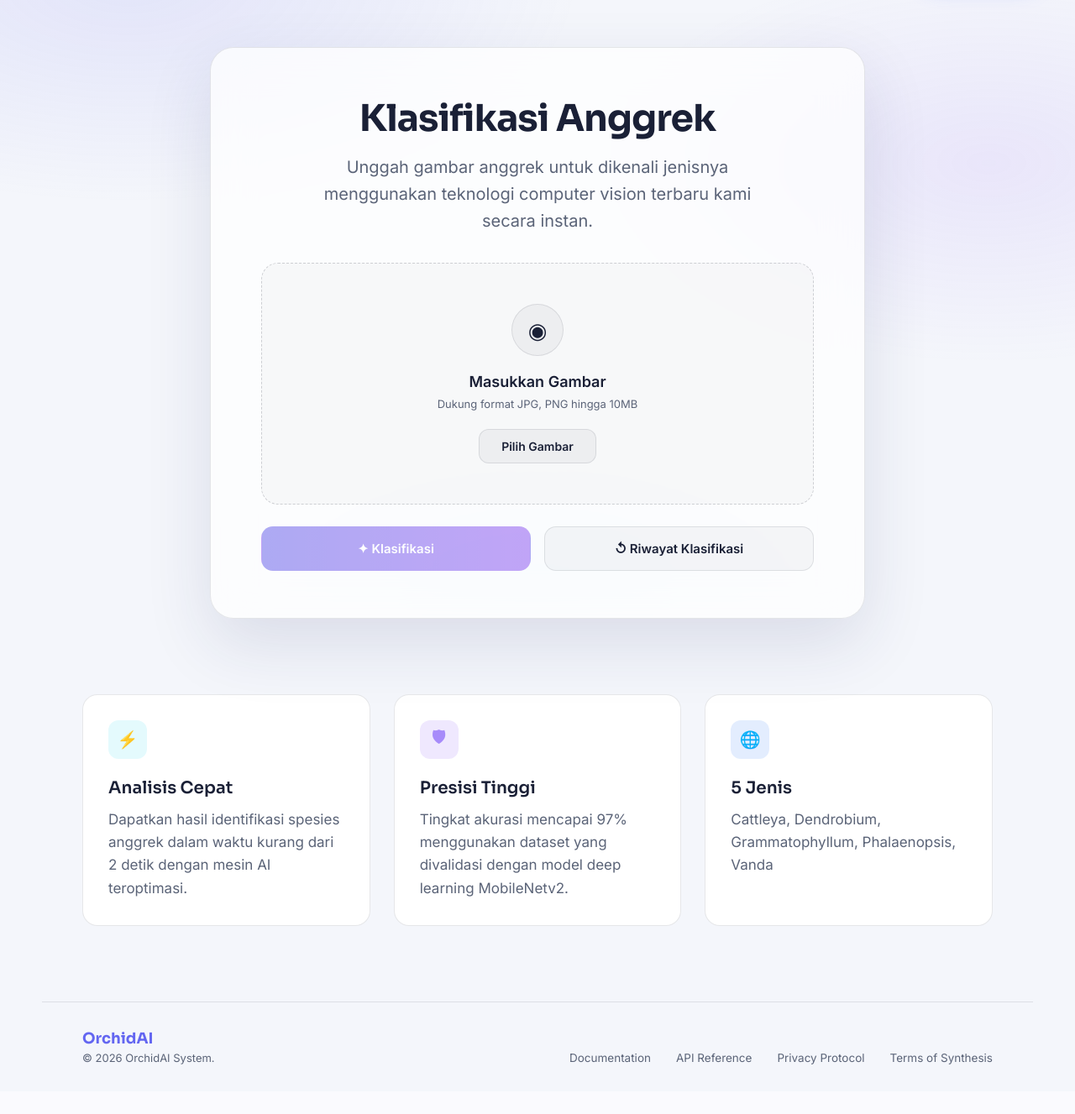
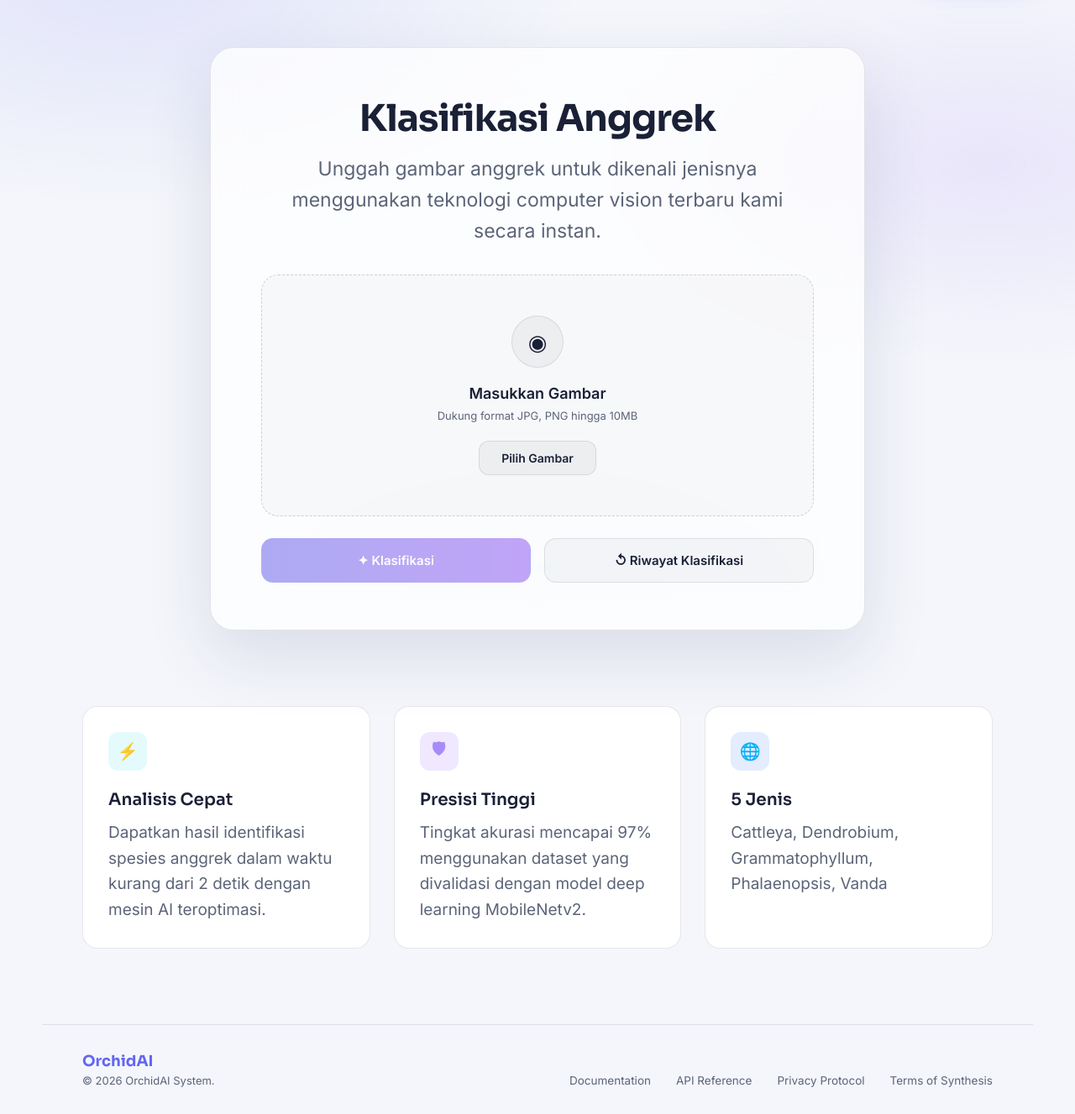
Before and after one commit to ferrykurniawann/Klasifikasi-Anggrek, a Flask app: page / in a window 1280 px wide. Shown: the part 86-1413 px from the top of the page at 84% size. Before the commit the page ends 1354 px from the top, so only its background shows below. Run offline with Flask 3, Linux system fonts and the light colour scheme.

Commit message:
perbesar font

```diff
--- a/templates/history.html
+++ b/templates/history.html
@@ -71,7 +71,7 @@
             color: #a78bfa; font-size: 12px; font-weight: 600; letter-spacing: 1.5px;
         }
         .head h1 { font-family: 'Sora', sans-serif; font-weight: 800; font-size: 44px; letter-spacing: -1px; margin: 18px 0 14px; }
-        .head p { color: var(--muted); font-size: 20px; }
+        .head p { color: var(--muted); font-size: 22px; }
 
         .card {
             display: flex; align-items: center; gap: 20px;
--- a/templates/index.html
+++ b/templates/index.html
@@ -120,9 +120,9 @@
         }
         .hero .sub {
             color: var(--muted);
-            font-size: 20px;
+            font-size: 23px;
             line-height: 1.6;
-            max-width: 540px;
+            max-width: 600px;
             margin: 0 auto 34px;
         }
 
@@ -250,7 +250,7 @@
             font-size: 20px;
             margin-bottom: 12px;
         }
-        .feature p { color: var(--muted); font-size: 17px; line-height: 1.6; }
+        .feature p { color: var(--muted); font-size: 19px; line-height: 1.6; }
 
         /* ---------- Footer ---------- */
         footer {
--- a/templates/result.html
+++ b/templates/result.html
@@ -100,7 +100,7 @@
             letter-spacing: -1.5px;
             margin: 18px 0 16px;
         }
-        .head p { color: var(--muted); font-size: 20px; line-height: 1.6; max-width: 720px; margin: 0 auto; }
+        .head p { color: var(--muted); font-size: 22px; line-height: 1.6; max-width: 780px; margin: 0 auto; }
 
         .grid {
             display: grid;
@@ -245,8 +245,8 @@
             display: grid; place-items: center;
             background: rgba(34, 211, 238, 0.1); color: var(--cyan); font-size: 18px;
         }
-        .desc h4 { font-family: 'Sora', sans-serif; font-weight: 600; font-size: 20px; margin-bottom: 8px; }
-        .desc p { color: var(--muted); font-size: 18px; line-height: 1.7; max-width: 900px; }
+        .desc h4 { font-family: 'Sora', sans-serif; font-weight: 600; font-size: 23px; margin-bottom: 8px; }
+        .desc p { color: var(--muted); font-size: 21px; line-height: 1.7; max-width: 920px; }
 
         footer {
             max-width: 1120px;
```
Also changed, not shown: history.json (+13 -0 lines).
